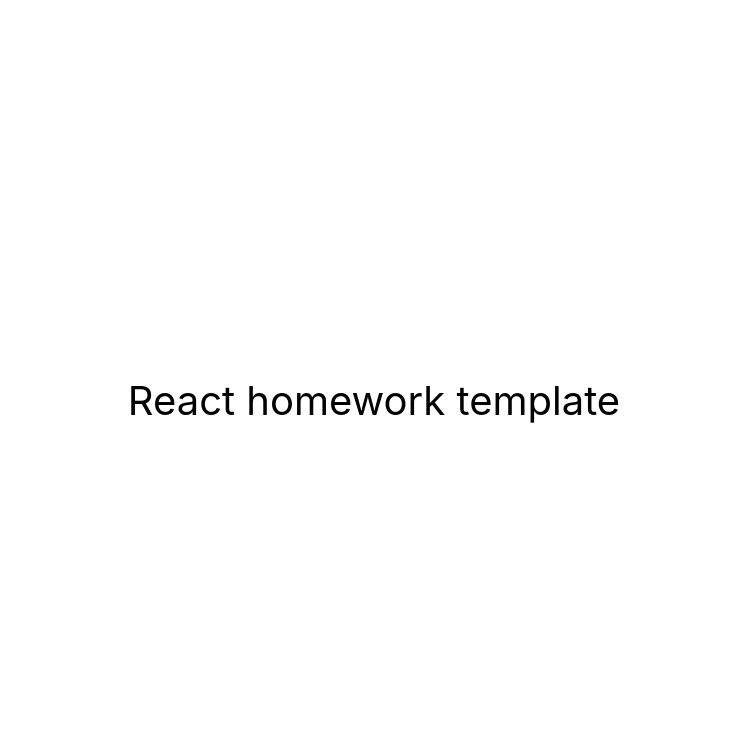
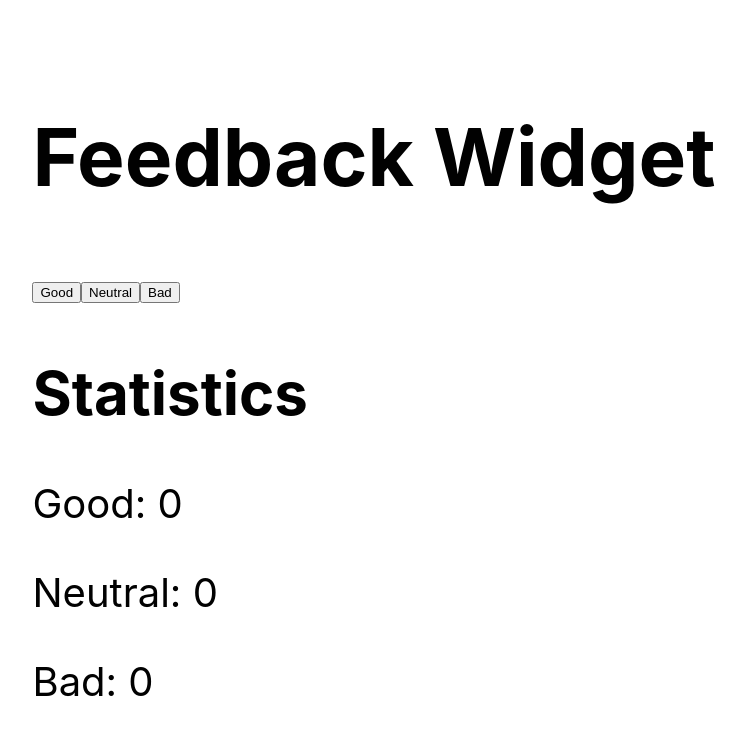
Before and after one commit to Saref111/goit-react-woolf-hw-02-feedback, a React (Create React App) app: page / in a window 1280 px wide. Shown: the top 734 px of the page, without its empty margins (266-1011 px from the left). Built offline with nearby package versions, Linux system fonts and the light colour scheme.

Commit message:
added feedback

```diff
--- a/src/components/App.jsx
+++ b/src/components/App.jsx
@@ -1,3 +1,5 @@
+import FeedbackWidget from "./FeedbackWidget/FeedbackWidget";
+
 export const App = () => {
   return (
     <div
@@ -10,7 +12,7 @@
         color: '#010101'
       }}
     >
-      React homework template
+      <FeedbackWidget/>
     </div>
   );
 };
--- /dev/null
+++ b/src/components/FeedbackWidget/FeedbackWidget.jsx
@@ -0,0 +1,45 @@
+import React, {Component} from "react";
+
+class FeedbackWidget extends Component {
+    state = {
+        good: 0,
+        neutral: 0,
+        bad: 0,
+    };
+
+    incrementGood = () => {
+        this.setState((prevState) => ({
+            good: prevState.good + 1,
+        }));
+    };
+
+    incrementNeutral = () => {
+        this.setState((prevState) => ({
+            neutral: prevState.neutral + 1,
+        }));
+    }
+
+    incrementBad = () => {
+        this.setState((prevState) => ({
+            bad: prevState.bad + 1,
+        }));
+    }
+
+    render() {
+        return (
+            <div>
+                <h1>Feedback Widget</h1>
+                <button onClick={this.incrementGood}>Good</button>
+                <button onClick={this.incrementNeutral}>Neutral</button>
+                <button onClick={this.incrementBad}>Bad</button>
+                <h2>Statistics</h2>
+                <p>Good: {this.state.good}</p>
+                <p>Neutral: {this.state.neutral}</p>
+                <p>Bad: {this.state.bad}</p>
+            </div>
+        );
+    }
+}
+
+
+export default FeedbackWidget;
```
